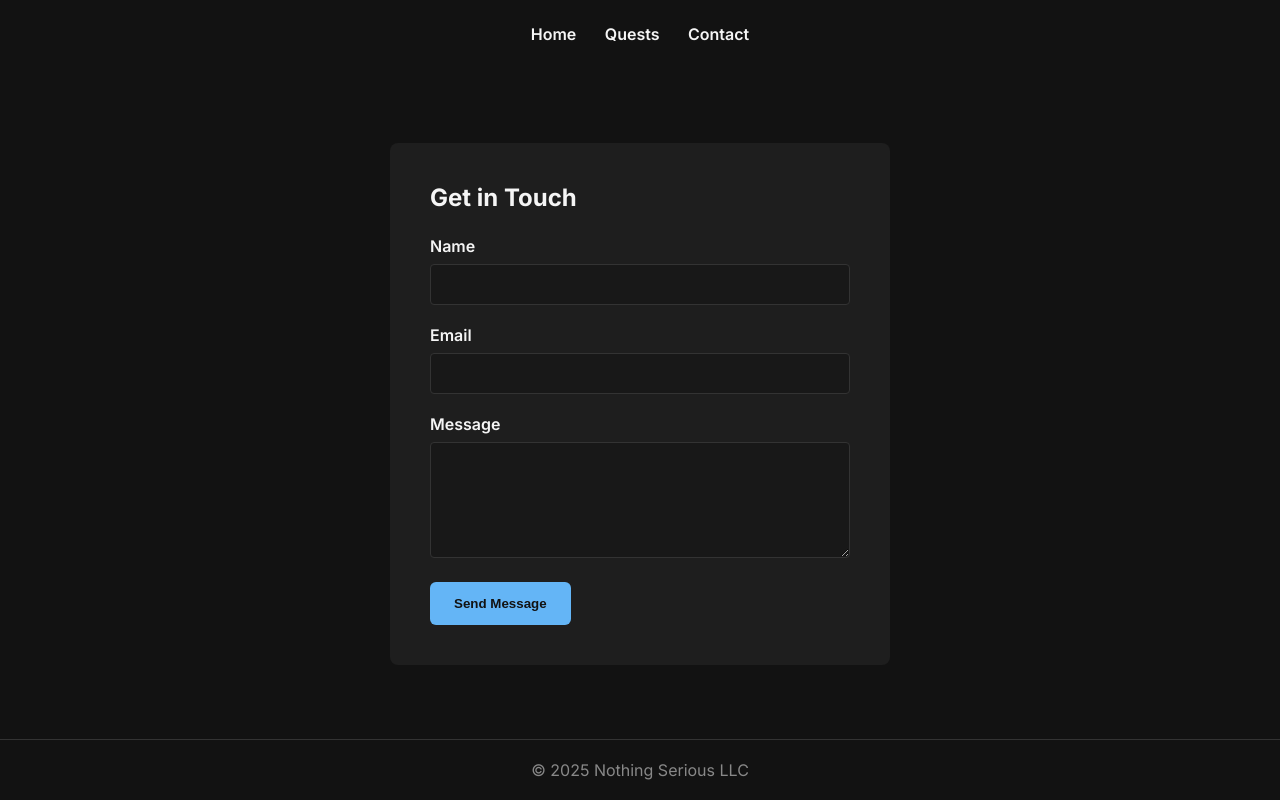
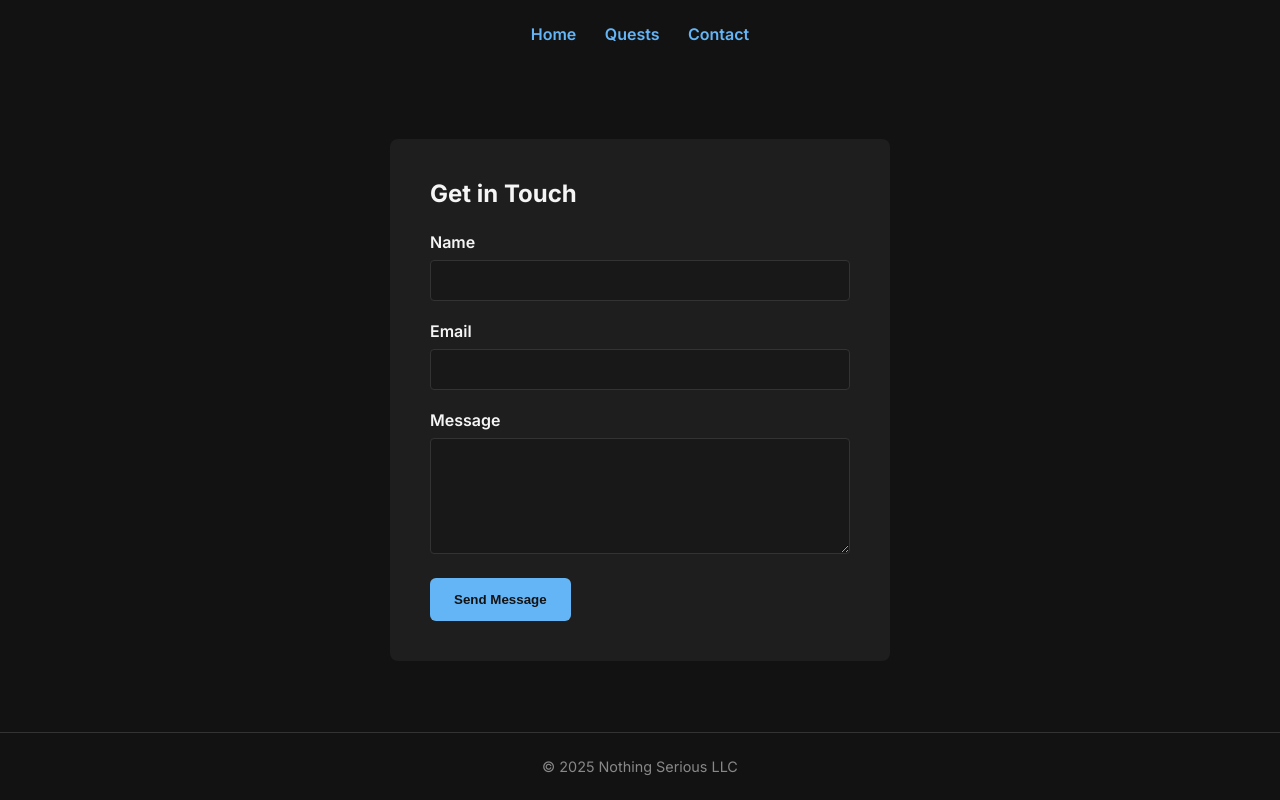
Before and after one commit to Nothing-Serious-LLC/Nothing-Serious-LLC.github.io, a plain HTML site: page contact.html in a window 1280 px wide. Drawn offline with Linux system fonts and the light colour scheme.

Commit message:
Update contact.html

```diff
--- a/contact.html
+++ b/contact.html
@@ -11,8 +11,8 @@
     *{box-sizing:border-box;margin:0;padding:0}
     body{font-family:'Inter',sans-serif;background:var(--bg);color:var(--txt);min-height:100vh;display:flex;flex-direction:column}
 
-    nav{padding:24px;text-align:center}
-    nav a{margin:0 12px;color:var(--txt);text-decoration:none;font-weight:600}
+    nav{padding:24px 0;text-align:center}
+    nav a{margin:0 12px;color:var(--accent);text-decoration:none;font-weight:600}
 
     main{flex:1;display:flex;justify-content:center;align-items:center;padding:60px 5%}
     form{background:var(--card);padding:40px;border-radius:8px;width:100%;max-width:500px}
@@ -20,7 +20,7 @@
     input,textarea{width:100%;padding:12px;margin-bottom:20px;background:#181818;border:1px solid var(--div);border-radius:4px;color:var(--txt)}
     button{background:var(--accent);color:var(--bg);padding:14px 24px;border:none;border-radius:6px;font-weight:600;cursor:pointer}
 
-    footer{text-align:center;padding:20px;color:#888;border-top:1px solid var(--div)}
+    footer{text-align:center;padding:25px;border-top:1px solid var(--div);font-size:.9rem;color:#888}
   </style>
 </head>
 <body>
@@ -32,7 +32,9 @@
   </nav>
 
   <main>
-    <!-- 1️⃣ replace the value below with your Formspree endpoint -->
+    <!-- 1️⃣  Sign up at formspree.io, create a new form,
+         2️⃣  copy its endpoint (looks like /f/abcde123),
+         3️⃣  paste it below -->
     <form action="https://formspree.io/f/REPLACE_ME" method="POST">
       <h2 style="margin-bottom:24px">Get in Touch</h2>
 
```
